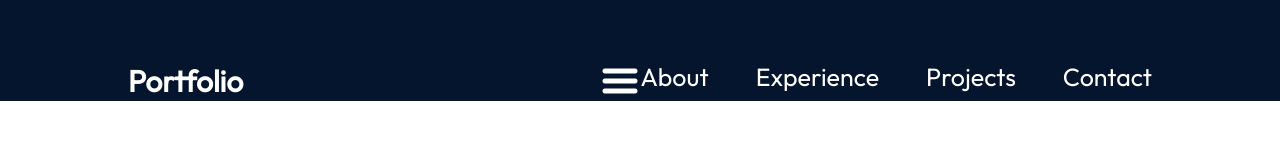
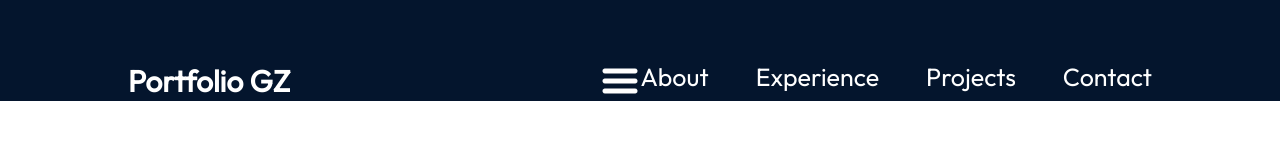
Before and after one commit to YungGeO/ReactPortofolio, a React (Vite) app in the folder react-portofolio/: page / in a window 1280 px wide. Shown: the top 160 px of the page. Built offline with nearby package versions, Linux system fonts and the light colour scheme.

Commit message:
i think it worked?

```diff
--- a/react-portofolio/src/componets/NavBar/NavBar.jsx
+++ b/react-portofolio/src/componets/NavBar/NavBar.jsx
@@ -8,7 +8,7 @@ export const Navbar = () => {
     return (
         <nav className={styles.navbar}>
             <a className={styles.title} href="/">
-                Portfolio
+                Portfolio GZ
             </a>
             <div className={styles.menu}>
                 <img
```
